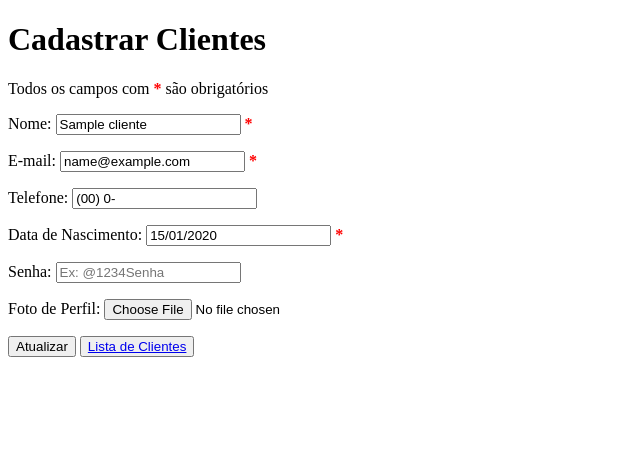
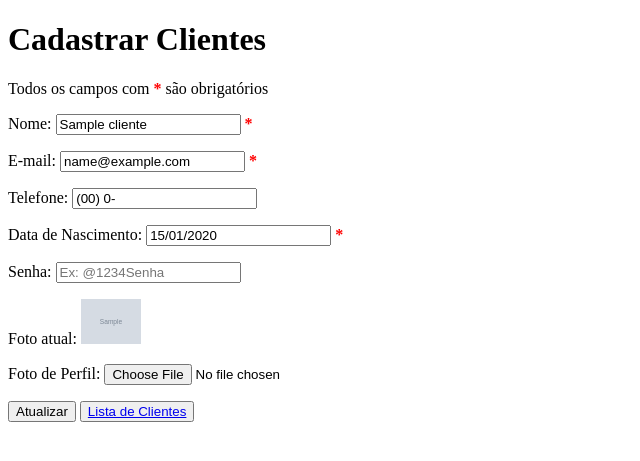
Before and after one commit to ViniciusSibin/Curso-PHP, a PHP site: page /CURSO-PHP/atualizarCadastro.php?id=1 in a window 1280 px wide. Shown: the top 461 px of the page, without its empty margins (0-640 px from the left). Run offline with PHP 8.4, Linux system fonts and the light colour scheme; tables that the repository leaves empty hold one stand-in row (values such as "Sample post"); grey boxes marked "Sample" are stand-in pictures; some libraries are stand-ins or nearby versions.

Commit message:
Finalizado a atualização de cadstros

```diff
--- a/atualizarCadastro.php
+++ b/atualizarCadastro.php
@@ -42,6 +42,12 @@
             <label>Senha:</label>
             <input value="<?php if(isset($_POST['senha'])) echo $_POST['senha'] ?>" type="password" name="senha" placeholder="Ex: @1234Senha">
         </p>
+        <?php if($dadosUsuario['fotoPerfil']){ ?>
+        <p>
+            <label>Foto atual:</label>
+            <img height="45" src="<?php echo $dadosUsuario['fotoPerfil'];?>" alt="">
+        </p>
+        <?php }?>
         <p>
             <label>Foto de Perfil:</label>
             <input name="fotoPerfil" type="file">
@@ -114,6 +120,7 @@
                 $sqlQuery = $mysqli->query($sql) or die($mysqli->error);
 
                 echo "<p style='color: green;'><b>Usuário atualizado com sucesso!!</b></p>";
+                header('Refresh:0');
             }
         }
         ?>
```
Also changed, not shown: arquivos/fotoPerfil/63aa079a0aa36.png (added), arquivos/fotoPerfil/63aa0817bfbcc.png (added).
